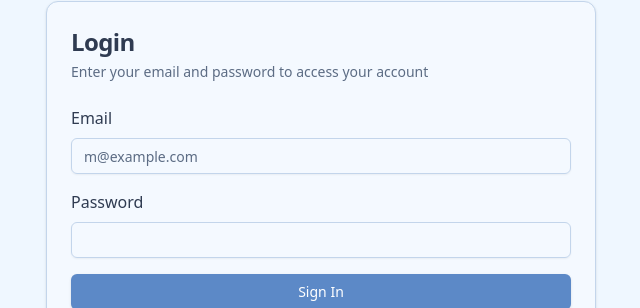
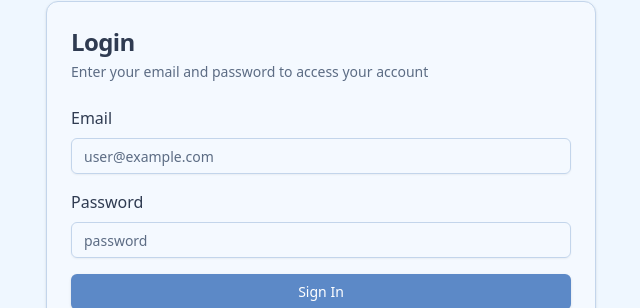
Before and after one commit to nafistarik/e-learning, a Next.js app: page /login in a window 1280 px wide. Shown: the part 184-492 px from the top of the page, without its empty margins (319-959 px from the left). Built offline with nearby package versions, Linux system fonts and the light colour scheme.

Commit message:
fix: email and password content changed

```diff
--- a/app/(auth)/login/_components/LoginPage.tsx
+++ b/app/(auth)/login/_components/LoginPage.tsx
@@ -65,12 +65,17 @@ export default function LoginPage() {
                 id="email"
                 type="email"
                 {...register("email")}
-                placeholder="m@example.com"
+                placeholder="user@example.com"
               />
             </div>
             <div className="space-y-2">
               <label htmlFor="password">Password</label>
-              <Input id="password" type="password" placeholder="" {...register("password")} />
+              <Input
+                id="password"
+                type="password"
+                {...register("password")}
+                placeholder="password"
+              />
             </div>
             <Button type="submit" className="w-full" disabled={isLoading}>
               {isLoading ? "Signing in..." : "Sign In"}
--- a/app/(auth)/signup/_components/SignupPage.tsx
+++ b/app/(auth)/signup/_components/SignupPage.tsx
@@ -64,12 +64,12 @@ export default function SignUpPage() {
                 id="email"
                 type="email"
                 {...register("email")}
-                placeholder="m@example.com"
+                placeholder="user@example.com"
               />
             </div>
             <div className="space-y-2">
               <label htmlFor="password">Password</label>
-              <Input id="password" type="password" {...register("password")} />
+              <Input id="password" type="password" {...register("password")} placeholder="password" />
             </div>
             <div className="space-y-2">
               <label htmlFor="confirmPassword">Confirm Password</label>
--- a/app/(auth)/signup/page.tsx
+++ b/app/(auth)/signup/page.tsx
@@ -1,15 +1,15 @@
-import type { Metadata } from "next"
-import SignUpPage from "./_components/SignupPage"
+import type { Metadata } from "next";
+import SignUpPage from "./_components/SignupPage";
 
 export const metadata: Metadata = {
-  title: "Sign Up - E-Learning Platform",
+  title: "Sign Up - SkillFlow",
   description: "Create an account to start learning",
-}
+};
 
 export default function SignUp() {
   return (
     <div className="container flex h-screen w-screen flex-col items-center justify-center">
-      <SignUpPage/>
+      <SignUpPage />
     </div>
-  )
+  );
 }
```
